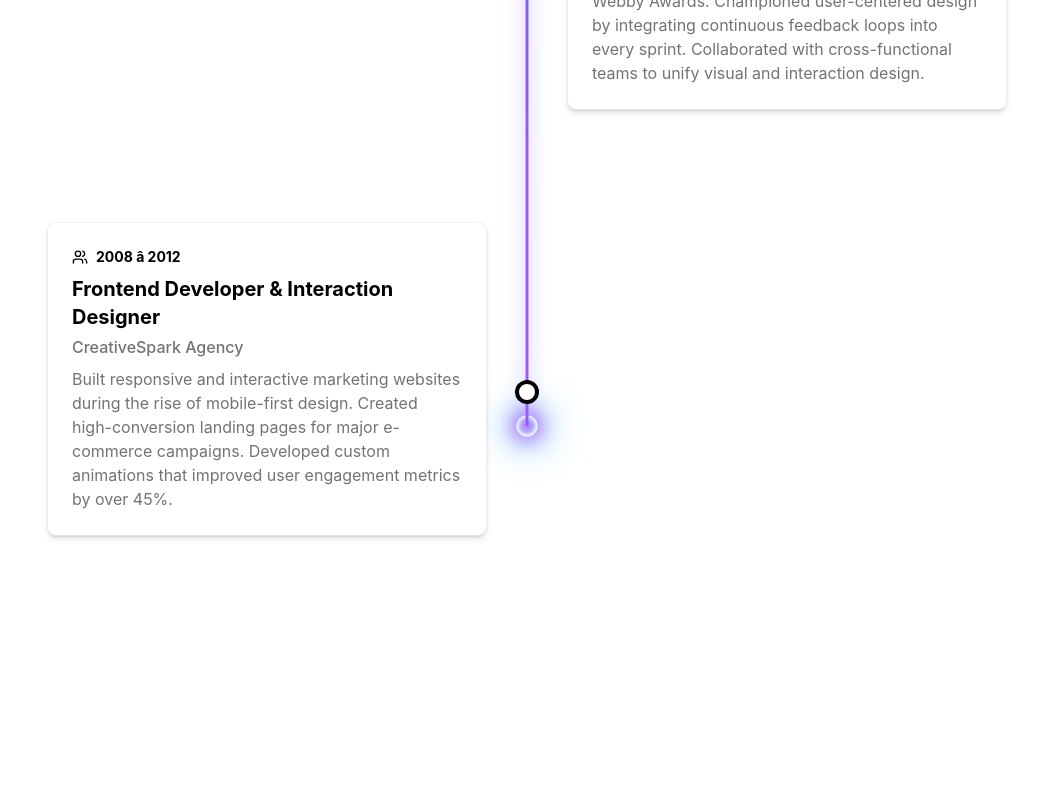
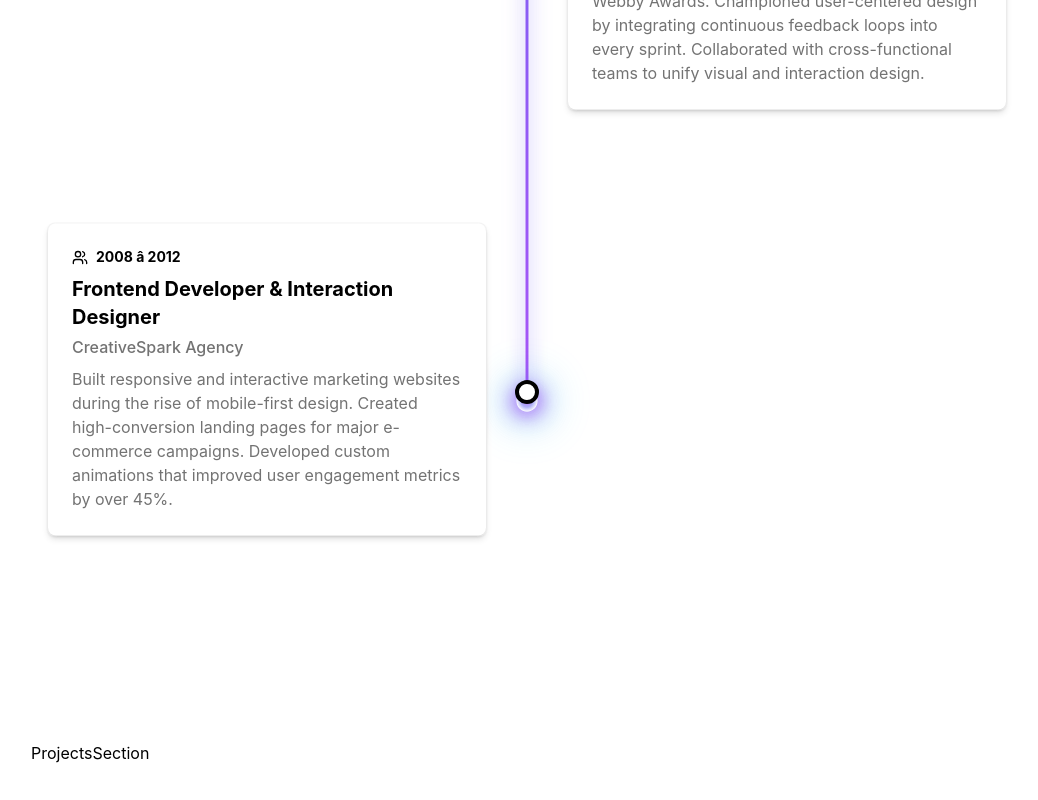
Before and after one commit to QPhuc/Animated-Portfolio, a React (Vite) app in the folder Animated-portfolio/: page / in a window 1280 px wide. Shown: the part 3247-4047 px from the top of the page, without its empty margins (113-1151 px from the left). Built offline with nearby package versions, Linux system fonts and the light colour scheme.

Commit message:
Add project section

```diff
--- a/Animated-portfolio/src/App.tsx
+++ b/Animated-portfolio/src/App.tsx
@@ -1,11 +1,12 @@
 import ReactLenis from 'lenis/react'
 import './App.css'
 import AboutSection from './components/AboutSection/AboutSection'
+import CareerTimeline from './components/CareerTimeline/CareerTimeline'
 import EducationSection from './components/EducationSection/EducationSection'
 import Header from './components/Header/Header'
 import HeroSection from './components/HeroSection/HeroSection'
 import StripesBackground from './components/lightswind/stripes-background'
-import CareerTimeline from './components/CareerTimeline/CareerTimeline'
+import ProjectsSection from './components/ProjectsSection/ProjectsSection'
 
 function App() {
 
@@ -33,6 +34,9 @@
             <div id="career">
               <CareerTimeline />
             </div>
+            <div id="projects">
+              <ProjectsSection />
+            </div>
           </div>
         </div>
       </ReactLenis>
--- /dev/null
+++ b/Animated-portfolio/src/components/ProjectsSection/ProjectsSection.tsx
@@ -0,0 +1,8 @@
+
+const ProjectsSection = () => {
+    return (
+        <div>ProjectsSection</div>
+    )
+}
+
+export default ProjectsSection
```
